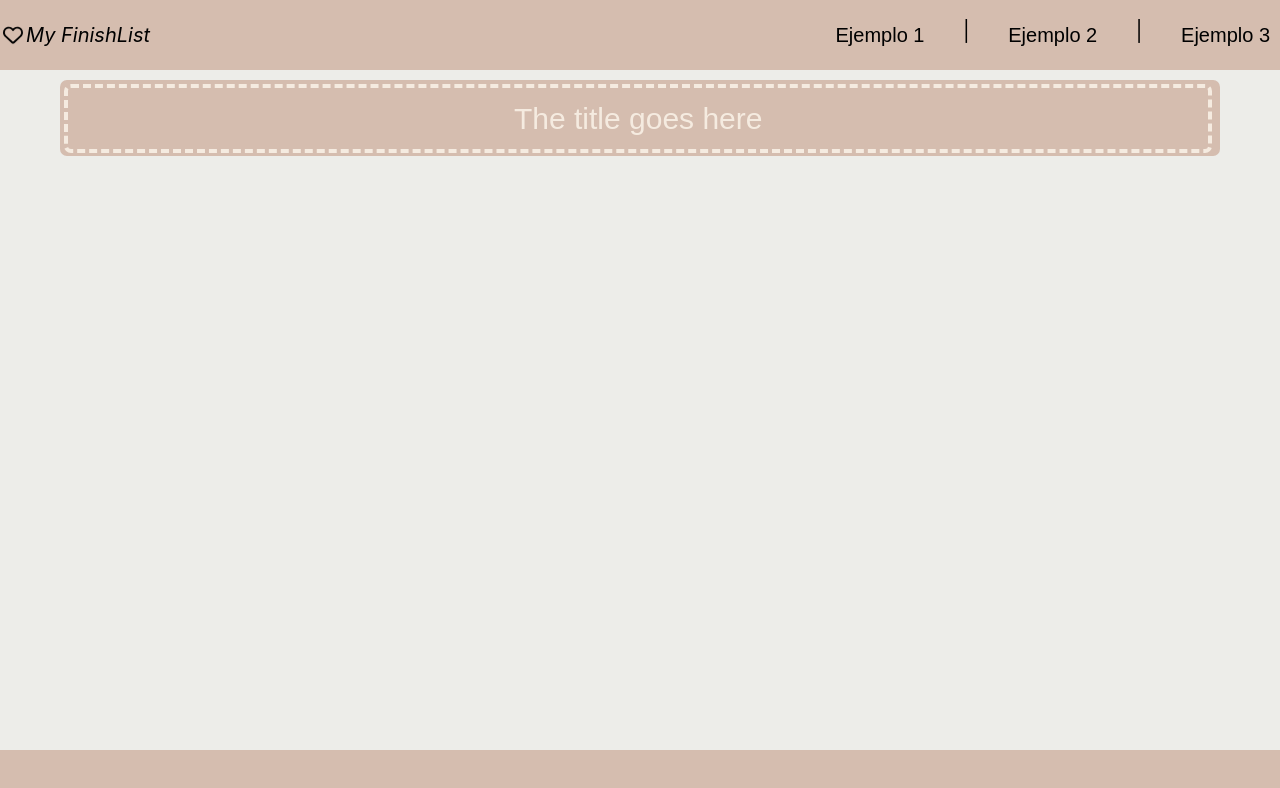
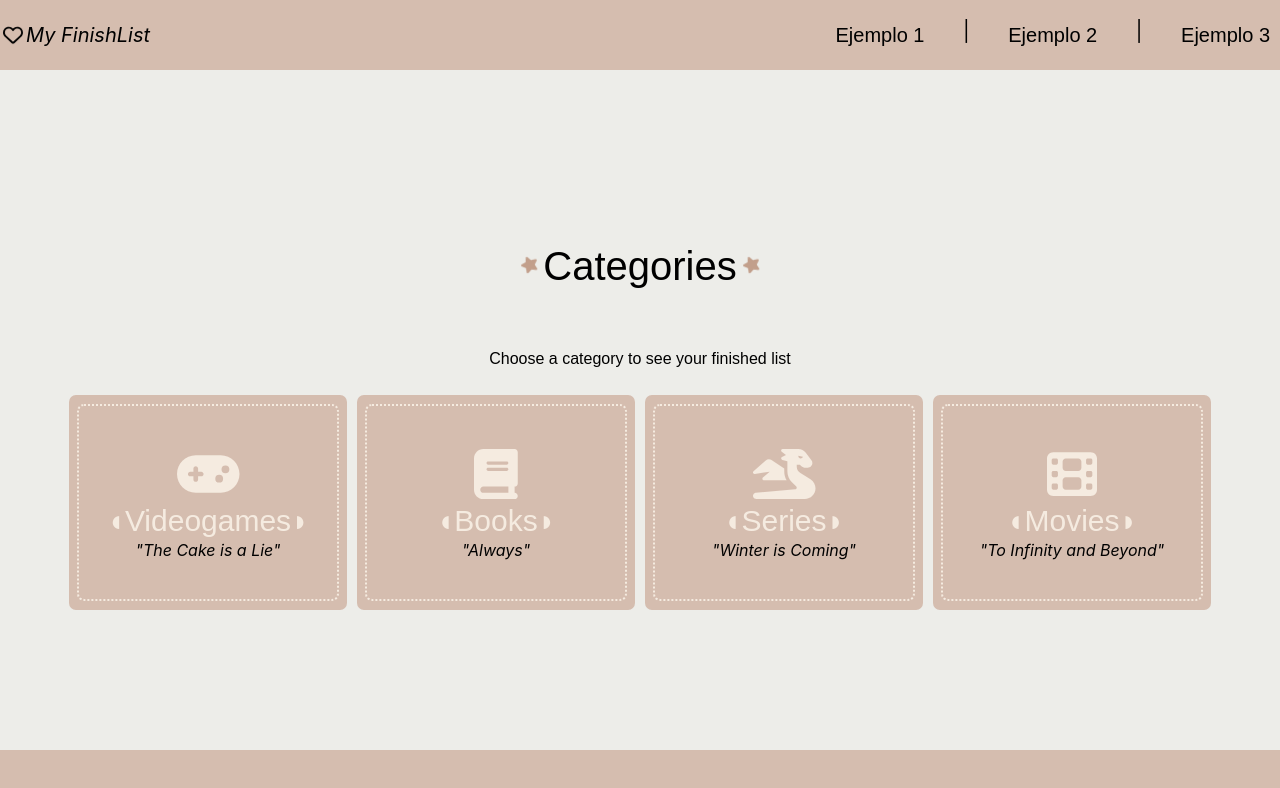
Before and after one commit to guadamiranda/applistados, a React (Create React App) app: page / in a window 1280 px wide. Shown: the top 788 px of the page. Built offline with nearby package versions, Linux system fonts and the light colour scheme.

Commit message:
Little changes

```diff
--- a/src/App.js
+++ b/src/App.js
@@ -7,7 +7,7 @@ function App() {
   return (
     <div className="App">
       <Header/>
-      <ListPage/>
+      <HomePage/>
       <Footer/>
     </div>
   );
--- a/src/pages/ListPage/listPageStyle.css
+++ b/src/pages/ListPage/listPageStyle.css
@@ -1,8 +1,8 @@
 
 .listContainer {
-    height: calc(100vh - 120px);
     background-color: #EDEDE9;
     display: flex;
+    height: calc(100vh - 120px);
     justify-content: center;
 }
 
```
